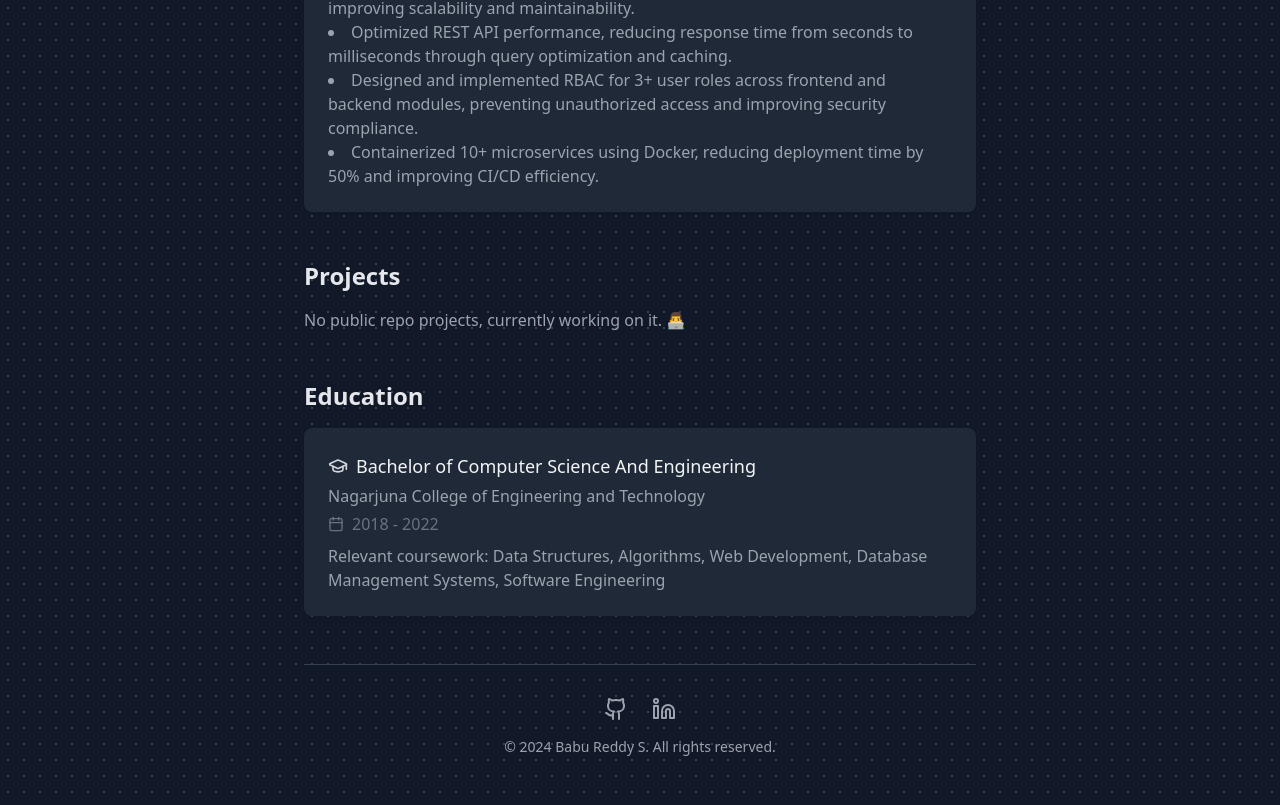
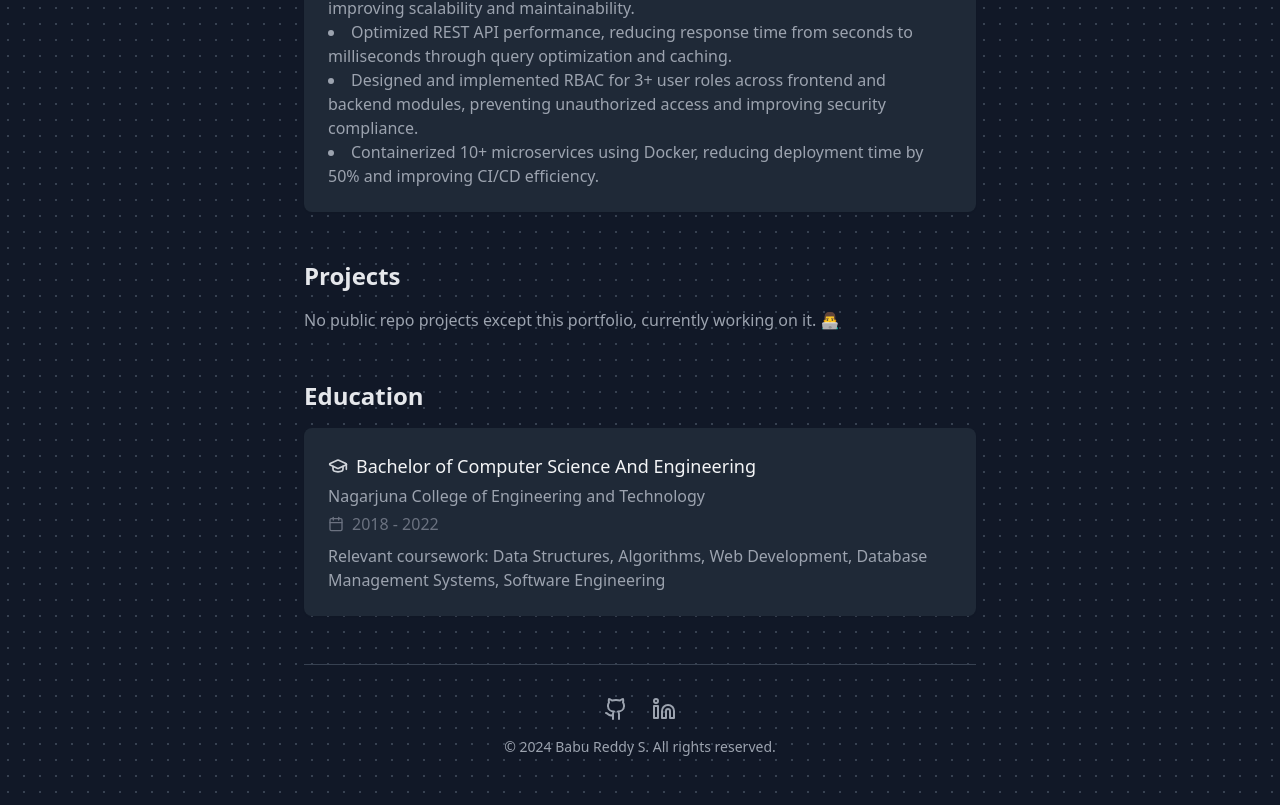
Before and after one commit to babure/portfolio, a React (Vite) app: page / in a window 1280 px wide. Shown: the part 1072-1877 px from the top of the page. Built offline with nearby package versions, Linux system fonts and the light colour scheme.

Commit message:
Update Projects.jsx

```diff
--- a/src/components/pages/Projects.jsx
+++ b/src/components/pages/Projects.jsx
@@ -2,14 +2,7 @@ import { ExternalLink, Github } from "lucide-react";
 
 export default function Projects() {
   const projects = [
-    // {
-    //   title: "E-commerce Platform",
-    //   description:
-    //     "A full-stack e-commerce solution with real-time inventory management.",
-    //   technologies: ["React", "Node.js", "MongoDB"],
-    //   github: "https://github.com/babure",
-    //   live: "",
-    // },
+
   ];
 
   return (
@@ -19,7 +12,7 @@ export default function Projects() {
       </h2>
       {projects.length === 0 ? (
         <p className="text-gray-600 dark:text-gray-400">
-          No public repo projects, currently working on it.{" "}
+          No public repo projects except this portfolio, currently working on it.{" "}
           <span role="img" aria-label="working">
             👨‍💻
           </span>
```
